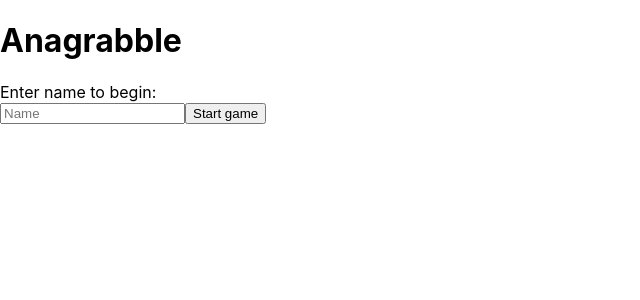
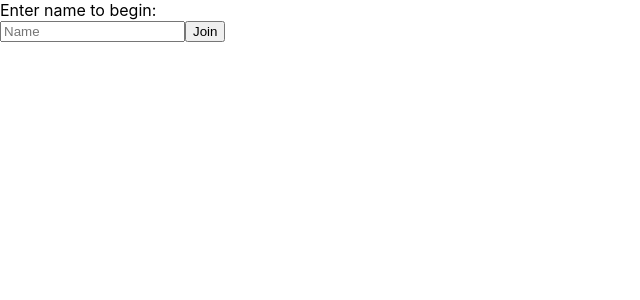
Before and after one commit to stuartizon/anagrabble-js, a React (Create React App) app: page /game in a window 1280 px wide. Shown: the top 300 px of the page, without its empty margins (0-640 px from the left). Built offline with nearby package versions, Linux system fonts and the light colour scheme; what @giantmachines/redux-websocket would draw is missing.

Commit message:
Support game creation with unique id

```diff
--- a/package.json
+++ b/package.json
@@ -15,9 +15,12 @@
     "@types/react": "^16.9.43",
     "@types/react-dom": "^16.9.8",
     "@types/react-redux": "^7.1.9",
+    "@types/react-router-dom": "^5.1.5",
+    "axios": "^0.19.2",
     "react": "^16.13.1",
     "react-dom": "^16.13.1",
     "react-redux": "^7.2.0",
+    "react-router-dom": "^5.2.0",
     "react-scripts": "3.4.1",
     "redux": "^4.0.5",
     "typescript": "^3.9.6"
--- a/public/config.json
+++ b/public/config.json
@@ -1,3 +1,3 @@
 {
-    "apiUrl": "wss://api.anagrabble.com"
+    "apiUrl": "https://api.anagrabble.com"
 }
--- /dev/null
+++ b/src/hooks/config.tsx
@@ -0,0 +1,23 @@
+import React, { useState, useEffect, ReactNode, useContext } from 'react';
+import axios from 'axios';
+
+interface Config {
+    apiUrl: string
+}
+
+const ConfigContext = React.createContext<Config>({ apiUrl: "" });
+
+export function ConfigProvider(props: Props) {
+    const [config, setConfig] = useState<Config>();
+    useEffect(() => { axios.get("config.json").then(response => setConfig(response.data)) }, []);
+
+    return (
+        config ? <ConfigContext.Provider value={config} children={props.children} /> : <>Loading...</>
+    );
+}
+
+export const useConfig = () => useContext(ConfigContext);
+
+interface Props {
+    children?: ReactNode
+}
--- a/src/index.tsx
+++ b/src/index.tsx
@@ -1,35 +1,37 @@
-import React, { useState, useEffect } from 'react';
+import React from 'react';
 import ReactDOM from 'react-dom';
 import './index.css';
 import Game from './pages/game';
 import Home from './pages/home';
+import Join from './pages/join';
 import { createStore, applyMiddleware } from 'redux'
 import { Provider, useSelector } from 'react-redux'
 import reducer from './reducers';
 import reduxWebsocket from '@giantmachines/redux-websocket';
+import { BrowserRouter, Switch, Route } from 'react-router-dom';
+import { ConfigProvider } from './hooks/config';
 import { Store } from './store';
 
 const reduxWebsocketMiddleware = reduxWebsocket({ reconnectOnClose: true });
 const store = createStore(reducer, applyMiddleware(reduxWebsocketMiddleware));
 
 function App() {
-  const [config, setConfig] = useState<Config>();
-  useEffect(() => { fetch("config.json").then(data => data.json()).then(setConfig) }, []);
-  const name = useSelector<Store, string | undefined>(store => store.player.name)
-
-  if (name) return <Game apiUrl={config!.apiUrl} />
-  else return <Home />
+  const player = useSelector<Store, string>(store => store.player.name)
+  return player ? <Game /> : <Join />
 }
 
 ReactDOM.render(
   <React.StrictMode>
-    <Provider store={store}>
-      <App />
-    </Provider>
+    <ConfigProvider>
+      <Provider store={store}>
+        <BrowserRouter>
+          <Switch>
+            <Route exact path="/"><Home /></Route>
+            <Route path="/:gameId"><App /></Route>
+          </Switch>
+        </BrowserRouter>
+      </Provider>
+    </ConfigProvider>
   </React.StrictMode>,
   document.getElementById('root')
 );
-
-interface Config {
-  apiUrl: string;
-}
--- a/src/pages/game.tsx
+++ b/src/pages/game.tsx
@@ -5,27 +5,29 @@ import { turnLetter } from '../actions';
 import GameBoard from '../components/GameBoard';
 import GuessWord from '../components/GuessWord';
 import { Store } from '../store';
+import { useParams } from 'react-router-dom';
+import { useConfig } from '../hooks/config';
 
-function Game(props: GameProps) {
+export default function () {
+  const params = useParams<RouteParams>();
+  const config = useConfig();
+  const player = useSelector<Store, string>(store => store.player.name)
   const dispatch = useDispatch();
-  const player = useSelector<Store, string>(store => store.player.name!)
 
   useEffect(() => {
-    dispatch(connect(`${props.apiUrl}/connect?player=${player}`))
+    const baseUrl = config.apiUrl.replace("http", "ws");
+    dispatch(connect(`${baseUrl}/connect/${params.gameId}?player=${player}`))
   });
 
   return (
-    <div id="app">
-
+    <>
       <GameBoard />
       <button onClick={() => dispatch(turnLetter)}>Turn letter</button>
       <GuessWord />
-    </div>
-  );
+    </>
+  )
 }
 
-interface GameProps {
-  apiUrl: string
+interface RouteParams {
+  gameId: string;
 }
-
-export default Game;
--- a/src/pages/home.tsx
+++ b/src/pages/home.tsx
@@ -1,25 +1,20 @@
-import React, { useState, ChangeEvent, FormEvent } from 'react';
-import { useDispatch } from 'react-redux';
-import { join } from '../actions';
+import React from 'react';
+import axios from 'axios';
+import { useHistory } from 'react-router-dom';
+import { useConfig } from '../hooks/config';
 
 export default function () {
-    const [name, setName] = useState("");
-    const dispatch = useDispatch();
+    const config = useConfig();
+    const history = useHistory();
 
-    const update = (event: ChangeEvent<HTMLInputElement>) => setName(event.target.value);
-    const submit = (event: FormEvent<HTMLFormElement>) => {
-        event.preventDefault();
-        dispatch(join(name));
-    };
+    const click = () => axios.get(`${config.apiUrl}/create`)
+        .then(response => history.push(response.data));
 
     return (
-        <div id="home">
+        <>
             <h1>Anagrabble</h1>
-            <form onSubmit={submit}>
-                <div>Enter name to begin:</div>
-                <input type="text" placeholder="Name" onChange={update} />
-                <button type="submit">Start game</button>
-            </form>
-        </div>
+            Click here to create a new game:
+            <button type="submit" onClick={click}>Create game</button>
+        </>
     );
 }
--- /dev/null
+++ b/src/pages/join.tsx
@@ -0,0 +1,25 @@
+import React from "react";
+import { useState, ChangeEvent, FormEvent } from "react";
+import { useDispatch } from "react-redux";
+import { join } from "../actions";
+
+export default function () {
+    const [name, setName] = useState("");
+    const dispatch = useDispatch();
+
+    const update = (event: ChangeEvent<HTMLInputElement>) => setName(event.target.value);
+    const submit = (event: FormEvent<HTMLFormElement>) => {
+        event.preventDefault();
+        dispatch(join(name));
+    };
+
+    return (
+        <>
+            <form onSubmit={submit}>
+                <div>Enter name to begin:</div>
+                <input type="text" placeholder="Name" onChange={update} />
+                <button type="submit">Join</button>
+            </form>
+        </>
+    );
+}
--- a/src/reducers/playerReducer.ts
+++ b/src/reducers/playerReducer.ts
@@ -2,7 +2,7 @@ import { Reducer } from "redux";
 import { JoinAction } from "../actions";
 import { Player } from "../store/player";
 
-const reducer: Reducer<Player, JoinAction> = (store = {}, action) => {
+const reducer: Reducer<Player, JoinAction> = (store = { name: "" }, action) => {
     switch (action.type) {
         case "JOIN":
             return { name: action.name }
--- a/src/store/player.ts
+++ b/src/store/player.ts
@@ -1,3 +1,3 @@
 export interface Player {
-    name?: string
+    name: string
 }
```
Also changed, not shown: 1 other file (tests, documents, lock files or other folders).
